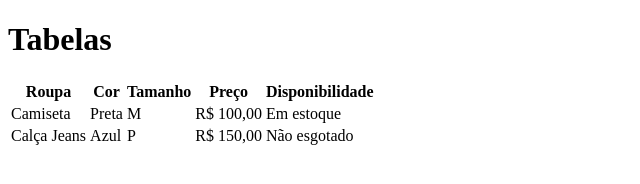
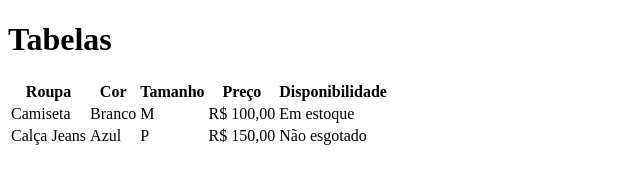
Before and after one commit to edu-devpr/aula-tabela, a plain HTML site: page index.html in a window 1280 px wide. Shown: the whole page, without its empty margins (0-640 px from the left). Drawn offline with Linux system fonts and the light colour scheme.

Commit message:
Foi alterado de preto para branco

```diff
--- a/index.html
+++ b/index.html
@@ -21,7 +21,7 @@
         </tr>
         <tr>
             <td>Camiseta</td>
-            <td>Preta</td>
+            <td>Branco</td>
             <td>M</td>
             <td>R$ 100,00</td>
             <td>Em estoque</td>
```
